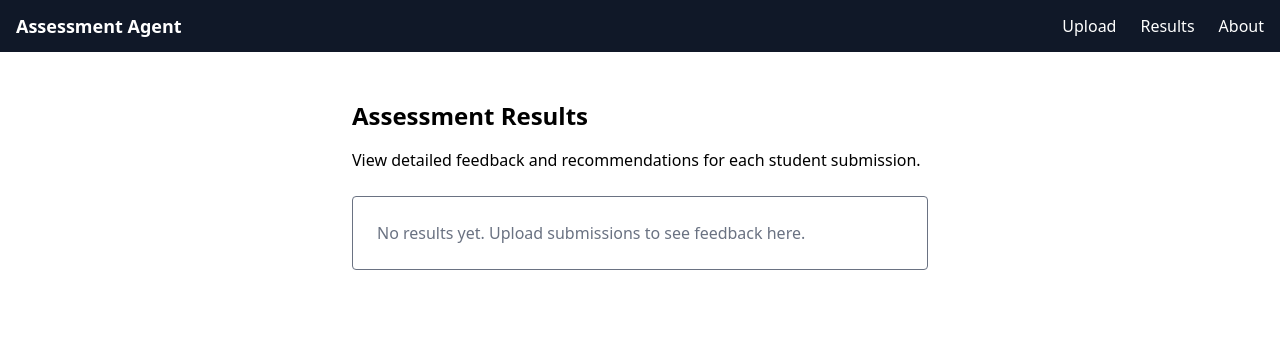
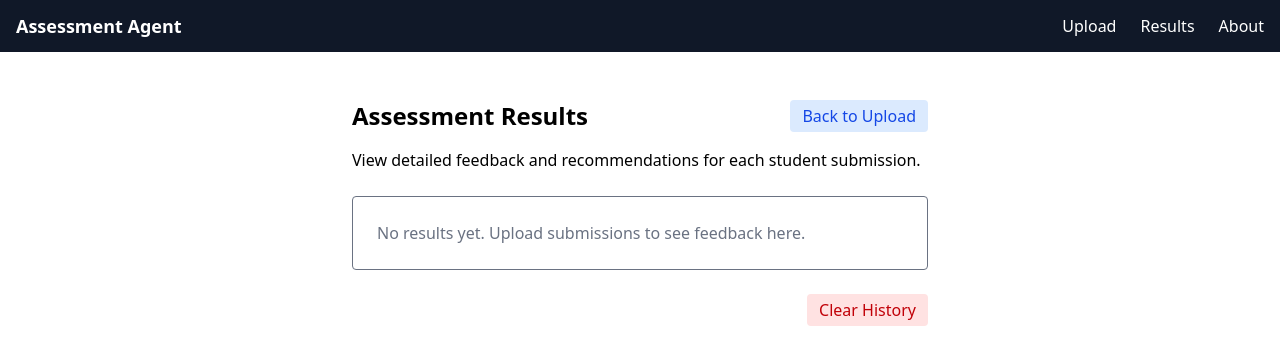
Before and after one commit to jcreek/AutomatedAssessmentFeedbackAgent, a SvelteKit app: page /results in a window 1280 px wide. Shown: the top 364 px of the page. Built offline with nearby package versions, Linux system fonts and the light colour scheme.

Commit message:
feat(*): Add quality of life buttons

```diff
--- a/src/lib/components/AssessmentHistory.svelte
+++ b/src/lib/components/AssessmentHistory.svelte
@@ -1,4 +1,6 @@
 <script lang="ts">
+  import { createEventDispatcher } from 'svelte';
+  const dispatch = createEventDispatcher();
   export let history: any[] = [];
   export let hideIfEmpty: boolean = false;
 </script>
@@ -18,6 +20,7 @@
             <th class="py-2 px-3 border-b text-left">Task/Assignment</th>
             <th class="py-2 px-3 border-b text-left">Grade</th>
             <th class="py-2 px-3 border-b text-left">Actions</th>
+            <th class="py-2 px-3 border-b text-left">Delete</th>
           </tr>
         </thead>
         <tbody>
@@ -43,6 +46,9 @@
                   </div>
                 </details>
               </td>
+              <td class="py-1 px-3 text-center">
+                <button class="bg-red-100 text-red-700 px-2 py-1 rounded hover:bg-red-200 transition text-xs" on:click={() => dispatch('delete', entry.timestamp)}>Delete</button>
+              </td>
             </tr>
           {/each}
         </tbody>
--- a/src/routes/results/+page.svelte
+++ b/src/routes/results/+page.svelte
@@ -31,7 +31,10 @@ onMount(() => {
 </script>
 
 <section class="max-w-xl mx-auto py-12">
-  <h1 class="text-2xl font-bold mb-4">Assessment Results</h1>
+  <div class="flex justify-between items-center mb-4">
+    <h1 class="text-2xl font-bold">Assessment Results</h1>
+    <a href="/upload" class="bg-blue-100 text-blue-700 px-3 py-1 rounded hover:bg-blue-200 transition">Back to Upload</a>
+  </div>
   <p class="mb-6">View detailed feedback and recommendations for each student submission.</p>
   {#if feedback}
     <AssessmentFeedback {...feedback} />
@@ -39,5 +42,26 @@ onMount(() => {
   {#if !feedback && (!history || history.length === 0)}
     <div class="border rounded p-6 text-gray-500">No results yet. Upload submissions to see feedback here.</div>
   {/if}
-  <AssessmentHistory {history} hideIfEmpty={true} />
+  <div class="flex justify-end mt-6">
+    <button class="bg-red-100 text-red-700 px-3 py-1 rounded hover:bg-red-200 transition" on:click={clearHistory} disabled={history.length === 0}>Clear History</button>
+  </div>
+  <AssessmentHistory {history} hideIfEmpty={true} on:delete={deleteEntry} />
 </section>
+
+<script lang="ts" context="module">
+export function clearHistory() {
+  localStorage.removeItem('assessmentHistory');
+  window.location.reload();
+}
+export function deleteEntry(event: CustomEvent) {
+  const timestamp = event.detail;
+  let prev = [];
+  try {
+    prev = JSON.parse(localStorage.getItem('assessmentHistory') || '[]');
+  } catch {}
+
+  prev = prev.filter((entry: any) => entry.timestamp !== timestamp);
+  localStorage.setItem('assessmentHistory', JSON.stringify(prev));
+  window.location.reload();
+}
+</script>
```
